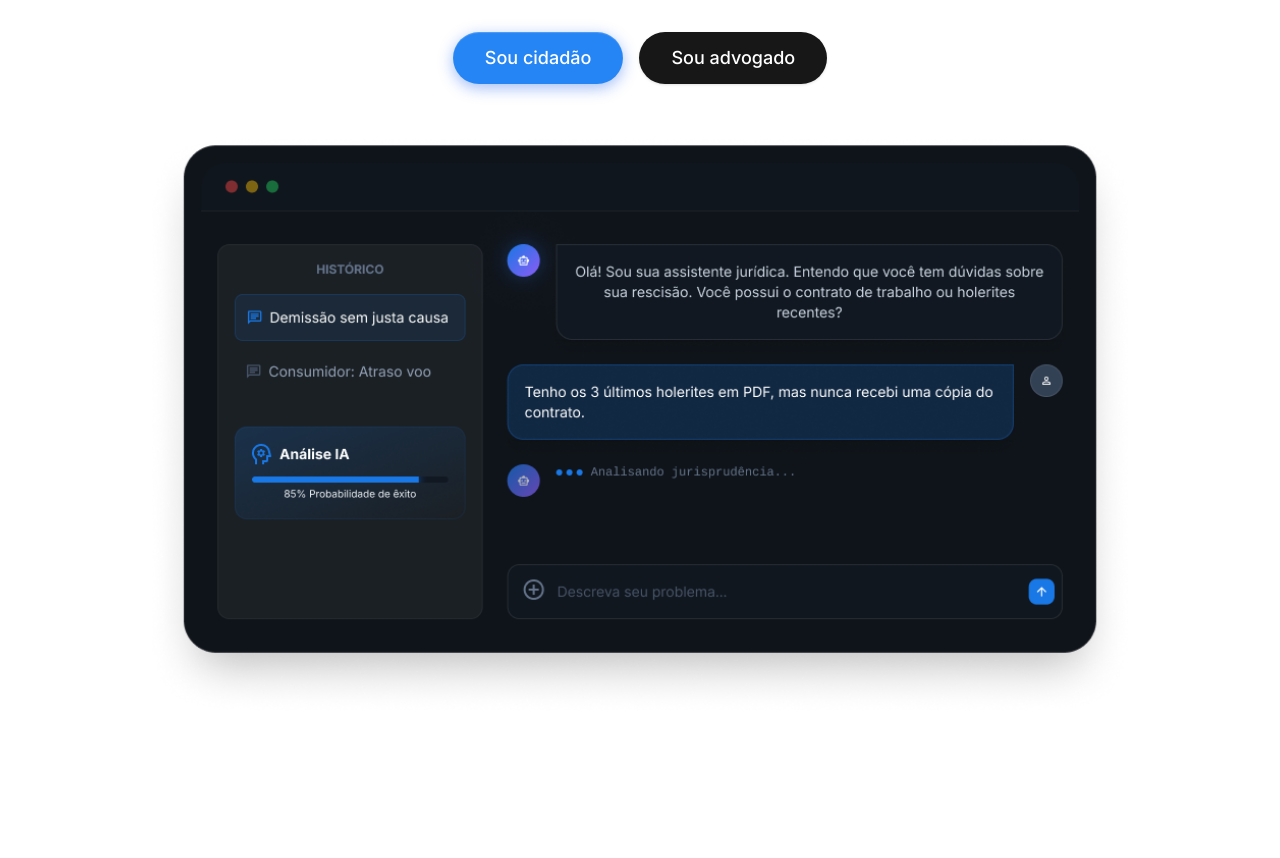
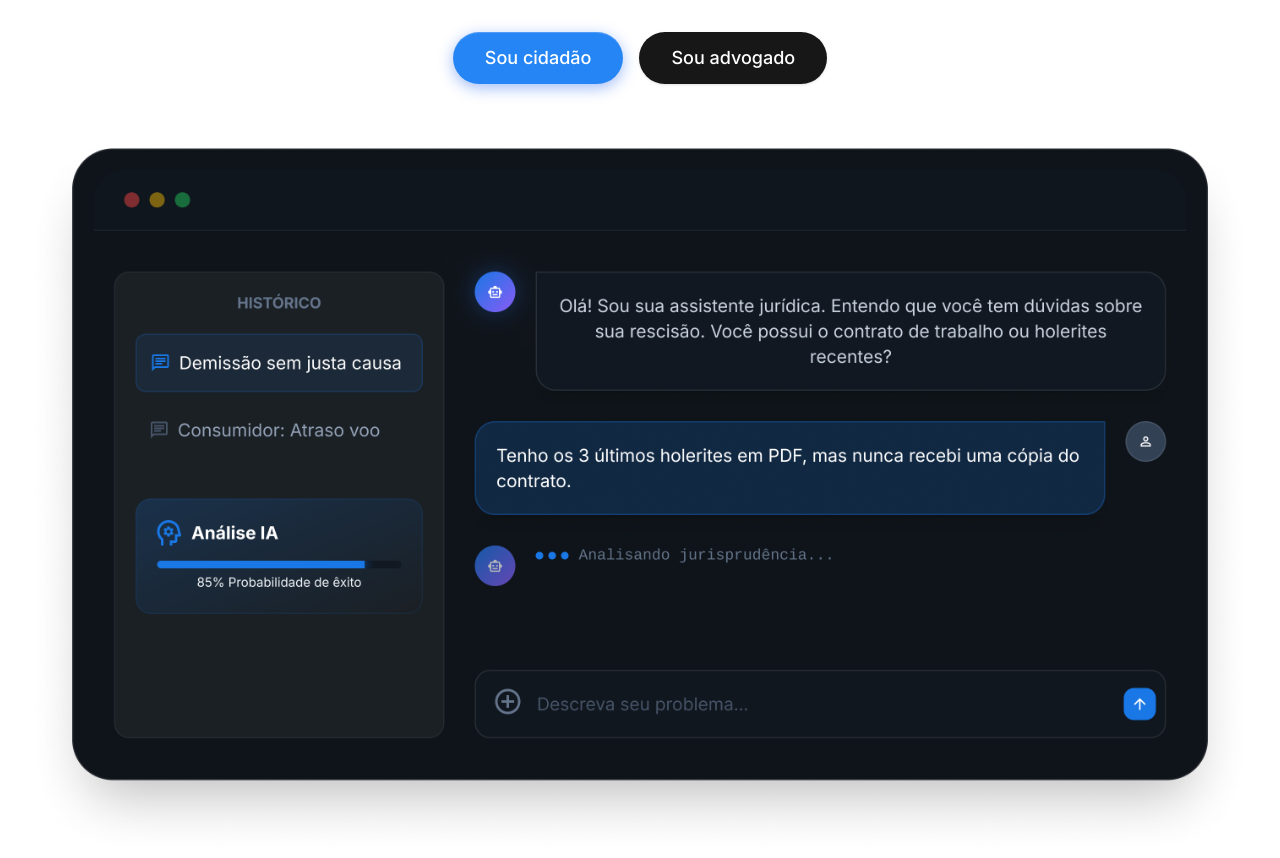
Before and after one commit to VozJusta/VJ.WEB, a Next.js app: page / in a window 1280 px wide. Shown: the part 424-1282 px from the top of the page. Built offline with nearby package versions, Linux system fonts and the light colour scheme.

Commit message:
refactored: adjusted the resolution of image to have a better view

```diff
--- a/app/features/sections/HeroSection.tsx
+++ b/app/features/sections/HeroSection.tsx
@@ -40,11 +40,11 @@ export function HeroSection() {
           <Image
             src={heroImage}
             alt="Interface da VozJusta demonstrando uma conversa simplificada com a assistente jurídica IA"
-            width={1200}
-            height={600}
+            width={1920}
+            height={1080}
             quality={100}
             priority
-            className="w-full max-w-5xl h-auto mt-12 hover:rotate-6 hover:scale-105 transition-all duration-300"
+            className="w-full h-auto mt-12 hover:rotate-6 hover:scale-105 transition-all duration-300"
           />
 
           <div className="absolute -inset-0.5 -z-10 bg-linear-to-br from-primary/30 to-purple-600/30 opacity-40 blur-3xl rounded-3xl" />
```
Also changed, not shown: public/illustrations/hero-section-chat.png.
